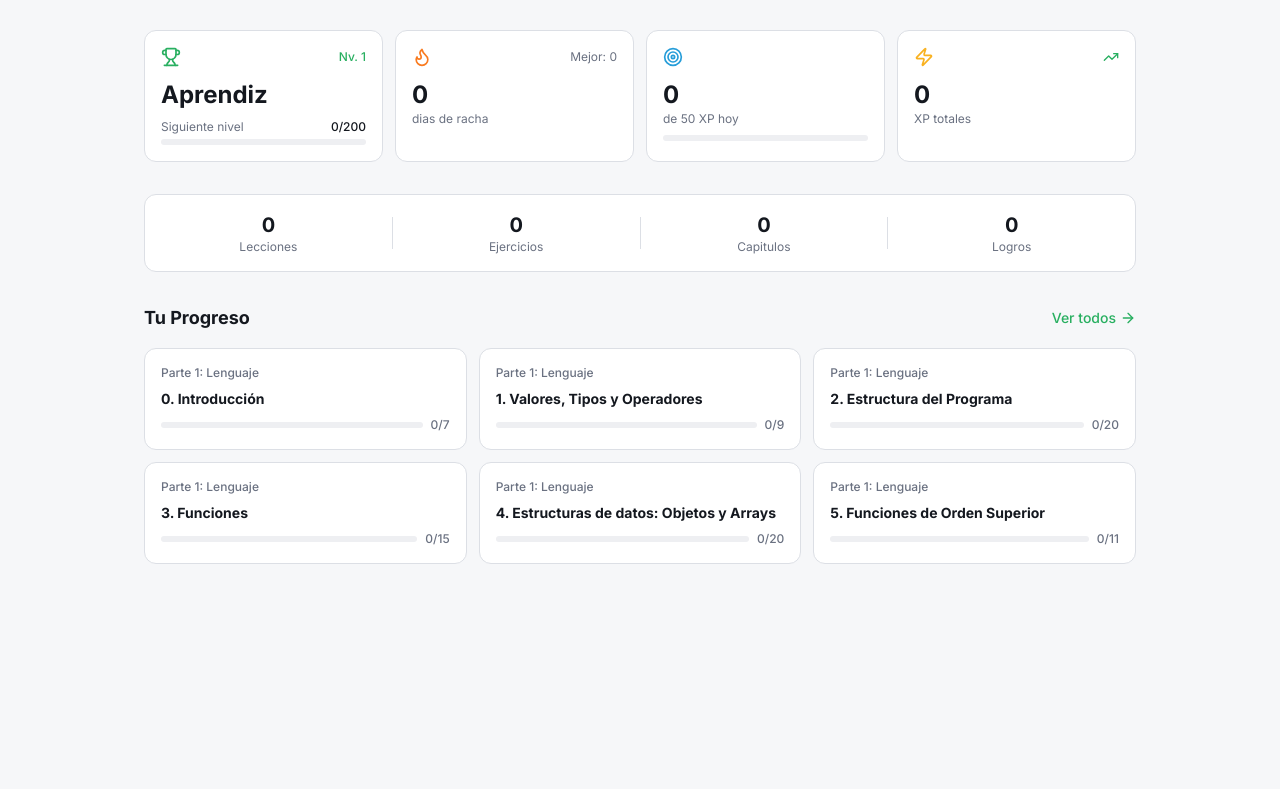
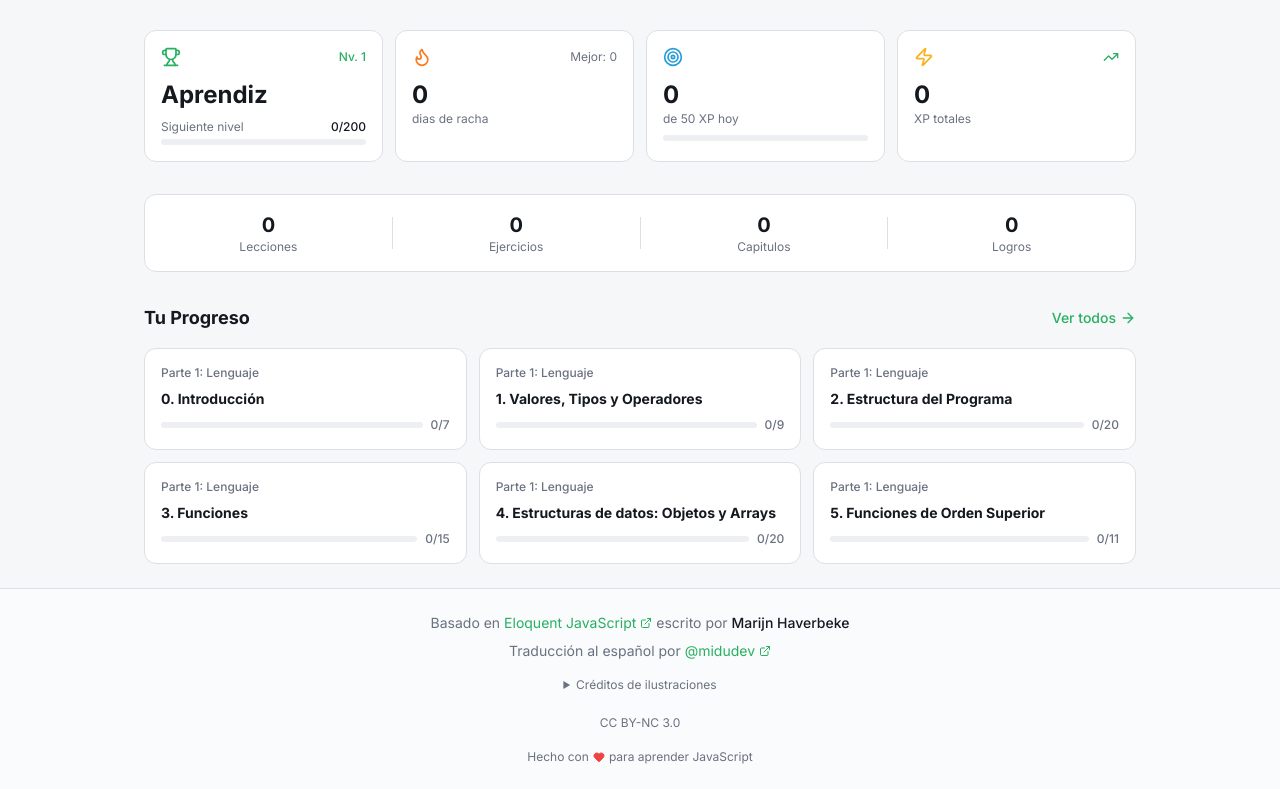
Before and after one commit to Jorgesu040/v0-eloquent-java-script-app, a Next.js app: page / in a window 1280 px wide. Shown: the part 337-1126 px from the top of the page. Before the commit the page ends 925 px from the top, so only its background shows below. Built offline with nearby package versions, Linux system fonts and the light colour scheme.

Commit message:
feat: Add credits footer with attribution for Eloquent JavaScript

```diff
--- a/app/page.tsx
+++ b/app/page.tsx
@@ -10,6 +10,7 @@ import { LessonView } from "@/components/lesson-view"
 import { AchievementsView } from "@/components/achievements-view"
 import { CurriculumChecklist } from "@/components/curriculum-checklist"
 import { AchievementPopup } from "@/components/achievement-popup"
+import { CreditsFooter } from "@/components/credits-footer"
 
 type AppView = "dashboard" | "chapters" | "lesson" | "achievements" | "checklist"
 
@@ -156,6 +157,9 @@ export default function Page() {
       {newAchievement && (
         <AchievementPopup title={newAchievement} onDismiss={dismissAchievement} />
       )}
+
+      {/* Credits Footer */}
+      <CreditsFooter />
     </div>
   )
 }
--- /dev/null
+++ b/components/credits-footer.tsx
@@ -0,0 +1,73 @@
+"use client"
+
+import { Heart, ExternalLink } from "lucide-react"
+
+export function CreditsFooter() {
+    return (
+        <footer className="border-t border-border bg-card/50 mt-auto">
+            <div className="mx-auto max-w-5xl px-4 py-6 space-y-4">
+                {/* Main Attribution */}
+                <div className="text-center space-y-2">
+                    <p className="text-sm text-muted-foreground">
+                        Basado en{" "}
+                        <a
+                            href="https://eloquentjavascript.net/"
+                            target="_blank"
+                            rel="noopener noreferrer"
+                            className="text-primary hover:underline inline-flex items-center gap-1"
+                        >
+                            Eloquent JavaScript
+                            <ExternalLink className="h-3 w-3" />
+                        </a>
+                        {" "}escrito por{" "}
+                        <span className="font-medium text-foreground">Marijn Haverbeke</span>
+                    </p>
+                    <p className="text-sm text-muted-foreground">
+                        Traducción al español por{" "}
+                        <a
+                            href="https://github.com/midudev"
+                            target="_blank"
+                            rel="noopener noreferrer"
+                            className="text-primary hover:underline inline-flex items-center gap-1"
+                        >
+                            @midudev
+                            <ExternalLink className="h-3 w-3" />
+                        </a>
+                    </p>
+                </div>
+
+                {/* Illustrations Credits */}
+                <details className="text-center">
+                    <summary className="text-xs text-muted-foreground cursor-pointer hover:text-foreground transition-colors">
+                        Créditos de ilustraciones
+                    </summary>
+                    <div className="mt-2 text-xs text-muted-foreground space-y-1">
+                        <p>Portada por <span className="text-foreground">Péchane Sumi-e</span></p>
+                        <p>Ilustraciones de capítulos por <span className="text-foreground">Madalina Tantareanu</span></p>
+                        <p>Arte pixel (Cap. 7 y 16) por <span className="text-foreground">Antonio Perdomo Pastor</span></p>
+                        <p>Diagramas regex (Cap. 9) generados con <a href="https://regexper.com" target="_blank" rel="noopener noreferrer" className="text-primary hover:underline">regexper.com</a> por <span className="text-foreground">Jeff Avallone</span></p>
+                        <p>Fotografía del pueblo (Cap. 11) por <span className="text-foreground">Fabrice Creuzot</span></p>
+                        <p>Concepto de juego (Cap. 16) por <span className="text-foreground">Thomas Palef</span></p>
+                    </div>
+                </details>
+
+                {/* License */}
+                <div className="text-center">
+                    <a
+                        href="https://creativecommons.org/licenses/by-nc/3.0/"
+                        target="_blank"
+                        rel="noopener noreferrer"
+                        className="inline-flex items-center gap-2 text-xs text-muted-foreground hover:text-foreground transition-colors"
+                    >
+                        <span>CC BY-NC 3.0</span>
+                    </a>
+                </div>
+
+                {/* Made with love */}
+                <p className="text-center text-xs text-muted-foreground flex items-center justify-center gap-1">
+                    Hecho con <Heart className="h-3 w-3 fill-destructive text-destructive" /> para aprender JavaScript
+                </p>
+            </div>
+        </footer>
+    )
+}
```
